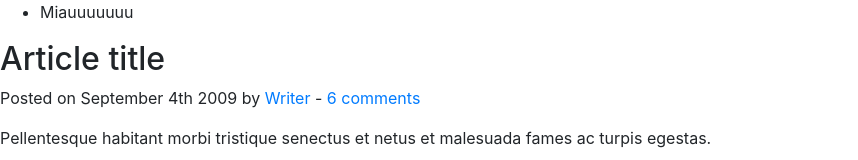
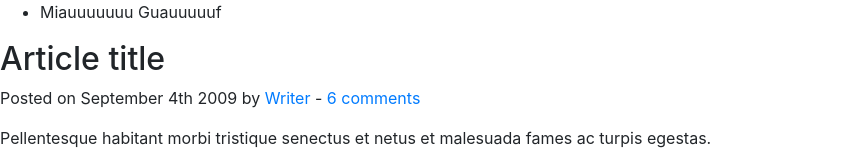
Before and after one commit to guacamolito1/demo-repo2, a plain HTML site: page index.html in a window 1280 px wide. Shown: the top 160 px of the page, without its empty margins (0-858 px from the left). Drawn offline with nearby package versions, Linux system fonts and the light colour scheme.

Commit message:
Se modifico index.html la palabra Guauuuuuf

```diff
--- a/index.html
+++ b/index.html
@@ -15,7 +15,7 @@
 	<header>
 		<nav>
 			<ul>
-				<li>Miauuuuuuu</li>
+				<li>Miauuuuuuu Guauuuuuf</li>
 			</ul>
 		</nav>
 	</header>
```
Also changed, not shown: css/index.css (added).
